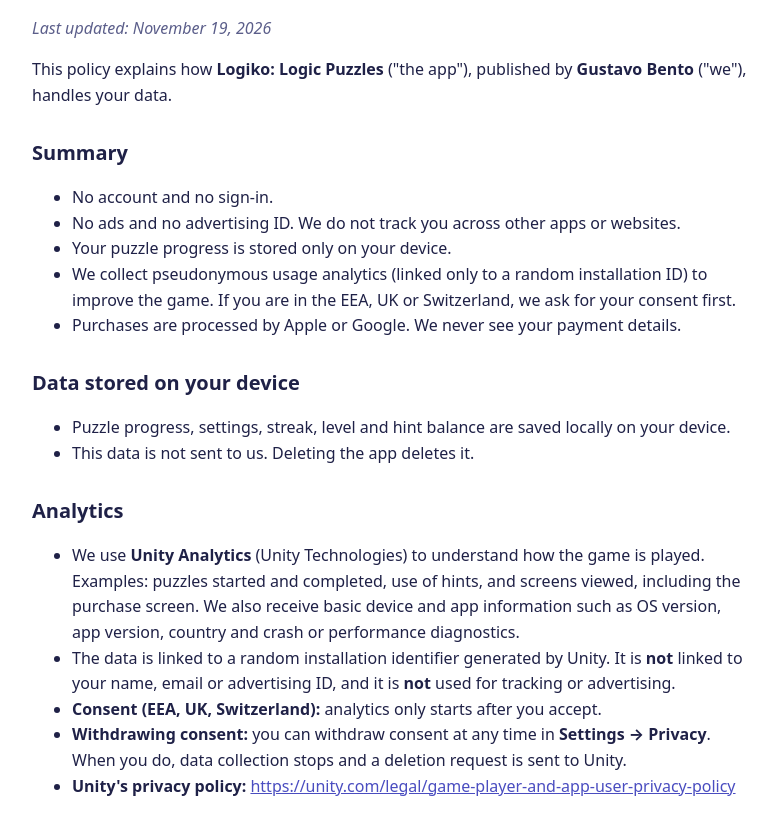
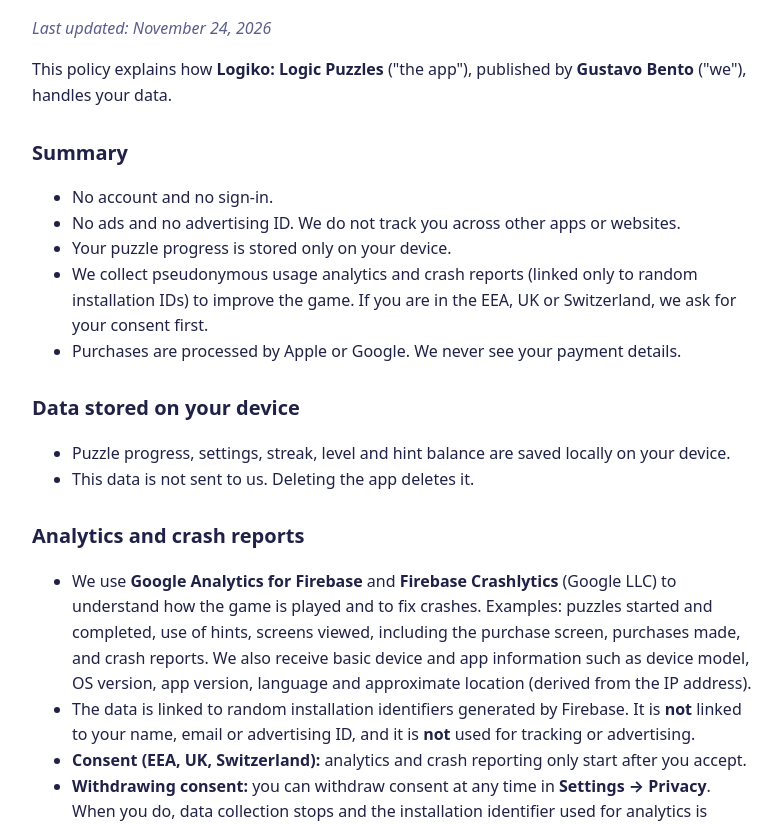
Before and after one commit to gustavo-bento-silva/logiko, a plain HTML site: page privacy.html in a window 1280 px wide. Shown: the part 116-940 px from the top of the page, without its empty margins (248-1030 px from the left). Drawn offline with Linux system fonts and the light colour scheme.

Commit message:
Update privacy policy: Firebase Analytics and Crashlytics
Co-Authored-By: Claude Opus 5.5 <noreply@anthropic.com>

```diff
--- a/privacy.html
+++ b/privacy.html
@@ -3,7 +3,7 @@
 body{background:var(--bg);color:var(--fg);font:16px/1.6 system-ui,-apple-system,sans-serif;max-width:720px;margin:0 auto;padding:24px 16px}h1{font-size:28px}h2{font-size:20px;margin-top:28px}a{color:var(--a)}em{color:var(--mut)}nav{margin-bottom:16px}</style></head>
 <body><nav><a href="./">Logiko</a> · <a href="privacy.html">Privacy</a> · <a href="terms.html">Terms</a></nav>
 <h1>Logiko: Privacy Policy</h1>
-<p><em>Last updated: November 19, 2026</em></p>
+<p><em>Last updated: November 24, 2026</em></p>
 <p>This policy explains how <strong>Logiko: Logic Puzzles</strong> ("the app"), published by <strong>Gustavo Bento</strong> ("we"), handles your data.</p>
 <h2>Summary</h2>
 <ul>
@@ -13,7 +13,7 @@ body{background:var(--bg);color:var(--fg);font:16px/1.6 system-ui,-apple-system,
 </li>
 <li>Your puzzle progress is stored only on your device.
 </li>
-<li>We collect pseudonymous usage analytics (linked only to a random installation ID) to improve the game. If you are in the EEA, UK or Switzerland, we ask for your consent first.
+<li>We collect pseudonymous usage analytics and crash reports (linked only to random installation IDs) to improve the game. If you are in the EEA, UK or Switzerland, we ask for your consent first.
 </li>
 <li>Purchases are processed by Apple or Google. We never see your payment details.
 </li></ul>
@@ -23,17 +23,19 @@ body{background:var(--bg);color:var(--fg);font:16px/1.6 system-ui,-apple-system,
 </li>
 <li>This data is not sent to us. Deleting the app deletes it.
 </li></ul>
-<h2>Analytics</h2>
+<h2>Analytics and crash reports</h2>
 <ul>
-<li>We use <strong>Unity Analytics</strong> (Unity Technologies) to understand how the game is played. Examples: puzzles started and completed, use of hints, and screens viewed, including the purchase screen. We also receive basic device and app information such as OS version, app version, country and crash or performance diagnostics.
+<li>We use <strong>Google Analytics for Firebase</strong> and <strong>Firebase Crashlytics</strong> (Google LLC) to understand how the game is played and to fix crashes. Examples: puzzles started and completed, use of hints, screens viewed, including the purchase screen, purchases made, and crash reports. We also receive basic device and app information such as device model, OS version, app version, language and approximate location (derived from the IP address).
 </li>
-<li>The data is linked to a random installation identifier generated by Unity. It is <strong>not</strong> linked to your name, email or advertising ID, and it is <strong>not</strong> used for tracking or advertising.
+<li>The data is linked to random installation identifiers generated by Firebase. It is <strong>not</strong> linked to your name, email or advertising ID, and it is <strong>not</strong> used for tracking or advertising.
 </li>
-<li><strong>Consent (EEA, UK, Switzerland):</strong> analytics only starts after you accept.
+<li><strong>Consent (EEA, UK, Switzerland):</strong> analytics and crash reporting only start after you accept.
 </li>
-<li><strong>Withdrawing consent:</strong> you can withdraw consent at any time in <strong>Settings → Privacy</strong>. When you do, data collection stops and a deletion request is sent to Unity.
+<li><strong>Withdrawing consent:</strong> you can withdraw consent at any time in <strong>Settings → Privacy</strong>. When you do, data collection stops and the installation identifier used for analytics is reset.
 </li>
-<li><strong>Unity's privacy policy:</strong> <a href="https://unity.com/legal/game-player-and-app-user-privacy-policy">https://unity.com/legal/game-player-and-app-user-privacy-policy</a>
+<li><strong>Retention:</strong> data already received stays on Google's servers, no longer linked to your current installation, until its retention period ends (up to 14 months for analytics, 90 days for crash reports).
+</li>
+<li><strong>Google's privacy information:</strong> <a href="https://firebase.google.com/support/privacy">https://firebase.google.com/support/privacy</a> and <a href="https://policies.google.com/privacy">https://policies.google.com/privacy</a>
 </li></ul>
 <h2>Purchases</h2>
 <ul>
@@ -46,7 +48,7 @@ body{background:var(--bg);color:var(--fg);font:16px/1.6 system-ui,-apple-system,
 <h2>Children</h2>
 <p>The app is not directed at children under 13 and does not knowingly collect personal data from them.</p>
 <h2>Your rights</h2>
-<p>Depending on where you live (for example under the GDPR or Brazil's LGPD), you may have the right to access or delete data about you. Because analytics data is not linked to your identity, the simplest way to exercise these rights is to withdraw consent in Settings, which requests deletion. You can also contact us.</p>
+<p>Depending on where you live (for example under the GDPR or Brazil's LGPD), you may have the right to access or delete data about you. Because analytics data is not linked to your identity, the simplest way to exercise these rights is to withdraw consent in Settings, which stops collection. To ask for the deletion of data already collected, contact us.</p>
 <h2>Changes</h2>
 <p>If we change this policy, we will update the date above.</p>
 <h2>Contact</h2>
```
